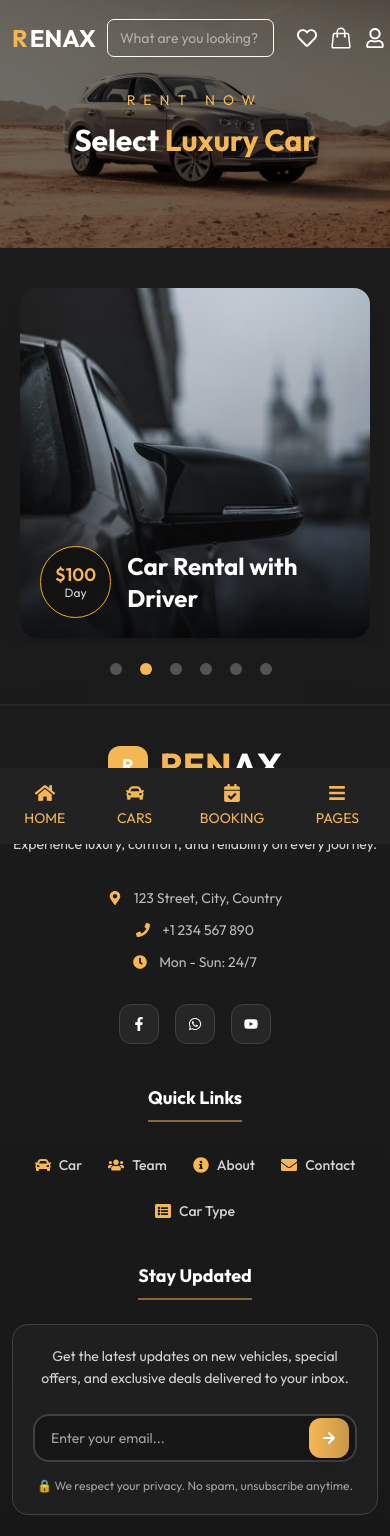
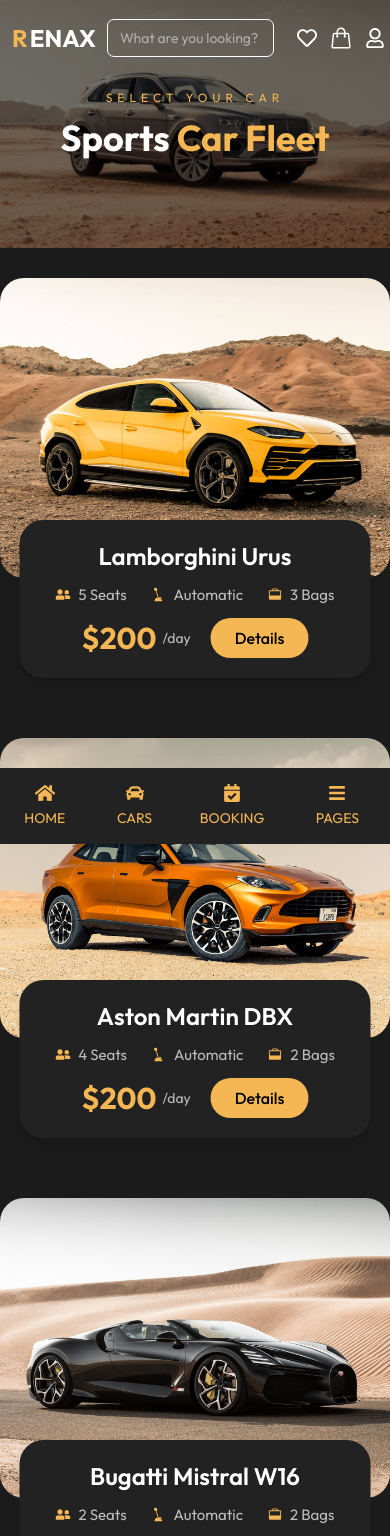
Before and after one commit to twahidulislamdev/go-ride, a React (Vite) app: page /sportsCarCategory in a window 390 px wide. Shown: the top 1536 px of the page. Built offline with nearby package versions, Linux system fonts and the light colour scheme.

Commit message:
Successfully add Luxury Car category.

```diff
--- a/src/components/NevigateByCategoryCard.jsx
+++ b/src/components/NevigateByCategoryCard.jsx
@@ -1,67 +1,66 @@
 import React from "react";
-import { HiArrowUpRight } from "react-icons/hi2";
+import { FaUserFriends } from "react-icons/fa";
+import { GiGearStick } from "react-icons/gi";
+import { PiSuitcaseSimpleFill } from "react-icons/pi";
 
-const NevigateByCategoryCard = ({ img, title, price }) => {
+const NevigateByCategoryCard = ({ car }) => {
   return (
-    <>
+    <div className="w-full relative">
+      {/* IMAGE */}
+      <div className="w-full h-[300px] lg:h-[350px] overflow-hidden rounded-3xl">
+        <img
+          src={car.image}
+          alt={car.name}
+          className="w-full h-full object-cover"
+        />
+      </div>
+
+      {/* BOTTOM CARD (OVERLAY) */}
       <div
-        className="relative  rounded-2xl overflow-hidden group shadow-xl
-                 hover:shadow-2xl lg:hover:-translate-y-1 transition-all duration-500"
+        className="absolute left-1/2 -translate-x-1/2 -bottom-10 lg:bottom-3
+                      bg-neutralColor w-[90%] shadow-lg rounded-3xl
+                      p-5 flex flex-col lg:flex-row justify-between
+                      items-center gap-3 lg:gap-6"
       >
-        {/* Image */}
-        <img
-          src={img}
-          alt={title}
-          className="w-full h-full object-cover transform
-                   lg:group-hover:scale-105 transition-transform duration-700"
-        />
+        {/* LEFT SIDE */}
+        <div>
+          <h2 className="text-center lg:text-start text-white text-2xl font-semibold">{car.name}</h2>
 
-        {/* Overlay */}
-        <div
-          className="absolute inset-0 bg-gradient-to-t from-black/80 via-black/20 to-transparent
-                      lg:group-hover:from-black/90 transition-all duration-500"
-        ></div>
+          <div className="flex items-center gap-6 mt-3 text-white/70 text-[15px]">
+            <div className="flex items-center gap-2">
+              <FaUserFriends className="text-mainColor" />
+              <span>{car.passengers} Seats</span>
+            </div>
 
-        {/* Bottom Content */}
-        <div className="absolute bottom-5 left-5 flex items-center gap-4">
-          <div
-            className="relative group bg-[#121212] border border-yellow-500 text-white
-                rounded-full w-18 h-18 flex flex-col items-center justify-center
-                shadow-lg transition-all duration-500 overflow-hidden"
-          >
-            {/* Price */}
-            <h3 className="text-mainColor text-lg font-semibold leading-none z-10">
-              ${price}
-            </h3>
+            <div className="flex items-center gap-2">
+              <GiGearStick className="text-mainColor" />
+              <span>{car.transmission}</span>
+            </div>
 
-            {/* Day text */}
-            <p className="text-xs text-gray-300 mt-[3px] leading-none z-10">
-              Day
-            </p>
-
-            {/* Yellow background + Arrow */}
-            <div
-              className="absolute inset-0 bg-mainColor opacity-0
-               group-hover:opacity-100 transition-opacity duration-500
-               flex items-center justify-center z-20"
-            >
-              <HiArrowUpRight className="text-black text-2xl " />
+            <div className="flex items-center gap-2">
+              <PiSuitcaseSimpleFill className="text-mainColor" />
+              <span>{car.luggage} Bags</span>
             </div>
           </div>
+        </div>
 
-          {/* Title */}
-          <h6 className="text-white text-2xl font-bold drop-shadow-lg">
-            {title}
-          </h6>
+        {/* RIGHT SIDE */}
+        <div className="flex flex-row-reverse lg:flex lg:flex-row items-center gap-5">
+          <button className="bg-mainColor text-black px-6 py-2 lg:py-3 rounded-full font-medium hover:bg-[#d29a3a] transition hover:cursor-pointer">
+            Details
+          </button>
+
+          <div className="text-right flex  items-center lg:flex-col lg:items-end space-x-1.5 lg:space-x-0">
+            <h3 className="text-mainColor text-3xl font-bold">${car.price}</h3>
+            <p className="text-white/70 text-sm">/day</p>
+          </div>
         </div>
       </div>
-    </>
+
+      {/* SPACING FIX */}
+      <div className="h-15"></div>
+    </div>
   );
 };
 
 export default NevigateByCategoryCard;
-
-//   <span
-//               className="absolute inset-0 rounded-full bg-yellow-500/10 blur-xl opacity-0
-//                lg:group-hover:opacity-100 transition-opacity duration-500"
-//             ></span>
--- a/src/components/layouts/Header.jsx
+++ b/src/components/layouts/Header.jsx
@@ -42,7 +42,7 @@
     <>
       {/* Desktop Header part start  */}
       <div
-        className={`hidden lg:block fixed top-0 left-0 right-0 py-5 w-full z-20 transition-all duration-300 ${
+        className={`hidden lg:block fixed top-0 left-0 right-0 py-5 w-full z-99 transition-all duration-300 ${
           isScrolled
             ? "bg-secondaryColor backdrop-blur-md shadow-md transition-ease-in-out transition-all duration-200"
             : "bg-transparent"
@@ -116,7 +116,7 @@
       </div>
       {/* Mobile Header part End  */}
 
-      <div className="py-4 flex justify-between items-center lg:hidden w-full fixed bottom-0 left-0 z-99 bg-[#222222] ">
+      <div className="py-4 flex justify-between items-center lg:hidden w-full fixed bottom-0 left-0 z-99 bg-neutralColor ">
         <Link to="/" className="w-[23%]">
           <div className=" mx-auto flex flex-col justify-center items-center">
             <FaHome className="text-mainColor text-2xl  pb-1.5 cursor-pointer" />
--- a/src/components/pages/Cars.jsx
+++ b/src/components/pages/Cars.jsx
@@ -162,7 +162,7 @@
       <div className="py-[30px] lg:py-[50px] bg-secondaryColor">
         <Container>
           <Flex className="justify-center lg:justify-between gap-x-5 ">
-            {/* Sidebar */}
+            {/*Car Sidebar start */}
             <div
               className={`fixed top-0 left-0 h-full w-[80%] lg:w-[30%] lg:h-[900px] bg-neutralColor z-50 transition-transform duration-300 rounded-none lg:static lg:translate-x-0 rounded-t-3xl overflow-y-auto lg:overflow-hidden scrollbar-hide pb-20 lg:pb-0 ${
                 isSidebarOpen ? "translate-x-0" : "-translate-x-full"
@@ -299,6 +299,7 @@
                 </div>
               </div>
             </div>
+            {/*Car Sidebar End */}
 
             {/* Mobile Overlay + Close */}
             {isSidebarOpen && (
@@ -309,7 +310,7 @@
                 />
                 <button
                   onClick={() => setIsSidebarOpen(false)}
-                  className="fixed top-9.5 right-4 z-[40] bg-mainColor p-3 rounded shadow-lg hover:bg-mainColor/90 transition lg:hidden"
+                  className="fixed top-9.5 right-4  bg-mainColor p-3 rounded shadow-lg hover:bg-mainColor/90 transition lg:hidden"
                 >
                   <GrClose size={22} className="text-white" />
                 </button>
--- a/src/components/pages/LuxuryCarCategory.jsx
+++ b/src/components/pages/LuxuryCarCategory.jsx
@@ -1,105 +1,110 @@
-import React from "react";
 import Container from "../Container";
 import NevigateByCategoryCard from "../NevigateByCategoryCard";
 
-// Images
 import BankgroundOne from "../../assets/backgroundOne.jpg";
-import serviceOne from "../../assets/serviceOne.jpg";
-import serviceTwo from "../../assets/serviceTwo.jpg";
-import serviceThree from "../../assets/serviceThree.jpg";
-import serviceFour from "../../assets/serviceFour.jpg";
-import serviceFive from "../../assets/serviceFive.jpg";
-import serviceSix from "../../assets/serviceSix.jpg";
-
-// Slick CSS
-import Slider from "react-slick";
-import "slick-carousel/slick/slick.css";
-import "slick-carousel/slick/slick-theme.css";
+import LamborghiniUrus from "../../assets/LamborghiniUrus.jpg";
+import astonMartinDbx from "../../assets/astonMartinDbx.jpg";
+import BugattiMistralW16 from "../../assets/BugattiMistralW16.jpg";
+import BentleyContinental from "../../assets/BentleyContinental.jpg";
+import RollsRoyceCullinan from "../../assets/RollsRoyceCullinan.jpg";
 
 const LuxuryCarCategory = () => {
   const luxuryCar = [
-    { id: "01", title: "Corporate Car Rental", img: serviceOne, price: 100 },
-    { id: "02", title: "Car Rental with Driver", img: serviceTwo, price: 100 },
-    { id: "03", title: "Airport Transfer", img: serviceThree, price: 100 },
-    { id: "04", title: "VIP Transfer", img: serviceFour, price: 100 },
-    { id: "05", title: "Private Transfer", img: serviceFive, price: 100 },
-    { id: "06", title: "Fleet Leasing", img: serviceSix, price: 100 },
+    {
+      name: "Lamborghini Urus",
+      brand: "Lamborghini",
+      type: "SUVs",
+      image: LamborghiniUrus,
+      doors: 4,
+      passengers: 5,
+      transmission: "Automatic",
+      luggage: 3,
+      price: 200,
+    },
+    {
+      name: "Aston Martin DBX",
+      brand: "Aston Martin",
+      type: "SUVs",
+      image: astonMartinDbx,
+      doors: 2,
+      passengers: 4,
+      transmission: "Automatic",
+      luggage: 2,
+      price: 200,
+    },
+    {
+      name: "Bugatti Mistral W16",
+      brand: "Bugatti",
+      type: "Sports Car",
+      image: BugattiMistralW16,
+      doors: 2,
+      passengers: 2,
+      transmission: "Automatic",
+      luggage: 2,
+      price: 220,
+    },
+    {
+      name: "Bentley Continental",
+      brand: "Bentley",
+      type: "Sports Car",
+      image: BentleyContinental,
+      doors: 2,
+      passengers: 2,
+      transmission: "Automatic",
+      luggage: 3,
+      price: 220,
+    },
+    {
+      name: "Rolls Royce Cullinan",
+      brand: "Rolls-Royce",
+      type: "SUVs",
+      image: RollsRoyceCullinan,
+      doors: 4,
+      passengers: 5,
+      transmission: "Automatic",
+      luggage: 4,
+      price: 250,
+    },
+    {
+      name: "Bentley Bentayga",
+      brand: "Bentley",
+      type: "SUVs",
+      image: BankgroundOne,
+      doors: 4,
+      passengers: 5,
+      transmission: "Automatic",
+      luggage: 4,
+      price: 250,
+    },
   ];
-
-  //  CUSTOM DOTS DESIGN
-  const customDots = {
-    dots: true,
-    appendDots: (dots) => (
-      <div>
-        <ul className="custom-dots mt-6"> {dots} </ul>
-      </div>
-    ),
-    customPaging: () => (
-      <div className="w-3 h-3 rounded-full bg-white/25"></div>
-    ),
-  };
-
-  const smallDeviceSettings = {
-    ...customDots,
-    infinite: true,
-    speed: 600,
-    slidesToShow: 1,
-    slidesToScroll: 1,
-    autoplay: true,
-    autoplaySpeed: 3500,
-    arrows: false,
-  };
 
   return (
     <>
-      <div className="py-0 lg:py-20 bg-secondaryColor">
+      {/* Banner */}
       <div
         className="relative py-[90px] lg:py-[230px] bg-cover bg-center"
         style={{ backgroundImage: `url(${BankgroundOne})` }}
       >
         <div className="absolute inset-0 bg-black/55"></div>
         <div className="relative z-10 text-center">
-            <h6 className="text-sm text-mainColor tracking-[8px]">RENT NOW</h6>
-            <h3 className="text-3xl lg:text-4xl text-white font-bold pt-3">
-              Select <span className="text-mainColor">Luxury Car</span>
+          <h6 className="text-xs lg:text-sm text-mainColor tracking-[5px] lg:tracking-[9px] uppercase">
+            Select Your Car
+          </h6>
+          <h3 className="text-4xl lg:text-5xl text-white font-bold pt-3">
+            Luxury <span className="text-mainColor">Car Fleet</span>
           </h3>
         </div>
       </div>
 
-        <div className="py-10 lg:py-20 ">
+      {/* Car Cards Section */}
+      <div className="w-full py-[30px] lg:py-[50px] bg-secondaryColor pb-20 px-3 lg:px-0">
         <Container>
-            {/* Mobile Slider */}
-            <div className="block lg:hidden">
-              <Slider className="pb-5" {...smallDeviceSettings}>
-                {luxuryCar.map((s) => (
-                  <div key={s.id} className="px-5 lg:px-0">
-                    <NevigateByCategoryCard
-                      id={s.id}
-                      title={s.title}
-                      img={s.img}
-                      price={s.price}
-                    />
-                  </div>
-                ))}
-              </Slider>
-            </div>
-
-            {/* Desktop Section (No Slider) */}
-            <div className="hidden lg:block">
-              <div className="grid grid-cols-3 gap-6">
-                {luxuryCar.map((s) => (
-                  <NevigateByCategoryCard
-                    key={s.id}
-                    id={s.id}
-                    title={s.title}
-                    img={s.img}
-                    price={s.price}
-                  />
+          <div className="grid grid-cols-1  lg:grid-cols-2 gap-10 space-y-15 lg:space-y-0">
+            {luxuryCar.map((car, index) => (
+              <NevigateByCategoryCard key={index} car={car} />
             ))}
           </div>
-            </div>
         </Container>
-        </div>
       </div>
     </>
   );
--- a/src/components/pages/SportsCarCategory.jsx
+++ b/src/components/pages/SportsCarCategory.jsx
@@ -1,105 +1,110 @@
-import React from "react";
 import Container from "../Container";
 import NevigateByCategoryCard from "../NevigateByCategoryCard";
 
-// Images
 import BankgroundOne from "../../assets/backgroundOne.jpg";
-import serviceOne from "../../assets/serviceOne.jpg";
-import serviceTwo from "../../assets/serviceTwo.jpg";
-import serviceThree from "../../assets/serviceThree.jpg";
-import serviceFour from "../../assets/serviceFour.jpg";
-import serviceFive from "../../assets/serviceFive.jpg";
-import serviceSix from "../../assets/serviceSix.jpg";
-
-// Slick CSS
-import Slider from "react-slick";
-import "slick-carousel/slick/slick.css";
-import "slick-carousel/slick/slick-theme.css";
+import LamborghiniUrus from "../../assets/LamborghiniUrus.jpg";
+import astonMartinDbx from "../../assets/astonMartinDbx.jpg";
+import BugattiMistralW16 from "../../assets/BugattiMistralW16.jpg";
+import BentleyContinental from "../../assets/BentleyContinental.jpg";
+import RollsRoyceCullinan from "../../assets/RollsRoyceCullinan.jpg";
 
 const SportsCarCategory = () => {
   const luxuryCar = [
-    { id: "01", title: "Corporate Car Rental", img: serviceOne, price: 100 },
-    { id: "02", title: "Car Rental with Driver", img: serviceTwo, price: 100 },
-    { id: "03", title: "Airport Transfer", img: serviceThree, price: 100 },
-    { id: "04", title: "VIP Transfer", img: serviceFour, price: 100 },
-    { id: "05", title: "Private Transfer", img: serviceFive, price: 100 },
-    { id: "06", title: "Fleet Leasing", img: serviceSix, price: 100 },
+    {
+      name: "Lamborghini Urus",
+      brand: "Lamborghini",
+      type: "SUVs",
+      image: LamborghiniUrus,
+      doors: 4,
+      passengers: 5,
+      transmission: "Automatic",
+      luggage: 3,
+      price: 200,
+    },
+    {
+      name: "Aston Martin DBX",
+      brand: "Aston Martin",
+      type: "SUVs",
+      image: astonMartinDbx,
+      doors: 2,
+      passengers: 4,
+      transmission: "Automatic",
+      luggage: 2,
+      price: 200,
+    },
+    {
+      name: "Bugatti Mistral W16",
+      brand: "Bugatti",
+      type: "Sports Car",
+      image: BugattiMistralW16,
+      doors: 2,
+      passengers: 2,
+      transmission: "Automatic",
+      luggage: 2,
+      price: 220,
+    },
+    {
+      name: "Bentley Continental",
+      brand: "Bentley",
+      type: "Sports Car",
+      image: BentleyContinental,
+      doors: 2,
+      passengers: 2,
+      transmission: "Automatic",
+      luggage: 3,
+      price: 220,
+    },
+    {
+      name: "Rolls Royce Cullinan",
+      brand: "Rolls-Royce",
+      type: "SUVs",
+      image: RollsRoyceCullinan,
+      doors: 4,
+      passengers: 5,
+      transmission: "Automatic",
+      luggage: 4,
+      price: 250,
+    },
+    {
+      name: "Bentley Bentayga",
+      brand: "Bentley",
+      type: "SUVs",
+      image: BankgroundOne,
+      doors: 4,
+      passengers: 5,
+      transmission: "Automatic",
+      luggage: 4,
+      price: 250,
+    },
   ];
-
-  //  CUSTOM DOTS DESIGN
-  const customDots = {
-    dots: true,
-    appendDots: (dots) => (
-      <div>
-        <ul className="custom-dots mt-6"> {dots} </ul>
-      </div>
-    ),
-    customPaging: () => (
-      <div className="w-3 h-3 rounded-full bg-white/25"></div>
-    ),
-  };
-
-  const smallDeviceSettings = {
-    ...customDots,
-    infinite: true,
-    speed: 600,
-    slidesToShow: 1,
-    slidesToScroll: 1,
-    autoplay: true,
-    autoplaySpeed: 3500,
-    arrows: false,
-  };
 
   return (
     <>
-      <div className="py-0 lg:py-20 bg-secondaryColor">
+      {/* Banner */}
       <div
         className="relative py-[90px] lg:py-[230px] bg-cover bg-center"
         style={{ backgroundImage: `url(${BankgroundOne})` }}
       >
         <div className="absolute inset-0 bg-black/55"></div>
         <div className="relative z-10 text-center">
-            <h6 className="text-sm text-mainColor tracking-[8px]">RENT NOW</h6>
-            <h3 className="text-3xl lg:text-4xl text-white font-bold pt-3">
-              Select <span className="text-mainColor">Luxury Car</span>
+          <h6 className="text-xs lg:text-sm text-mainColor tracking-[5px] lg:tracking-[9px] uppercase">
+            Select Your Car
+          </h6>
+          <h3 className="text-4xl lg:text-5xl text-white font-bold pt-3">
+            Sports <span className="text-mainColor">Car Fleet</span>
           </h3>
         </div>
       </div>
 
-        <div className="py-10 lg:py-20 ">
+      {/* Car Cards Section */}
+      <div className="w-full py-[30px] lg:py-[50px] bg-secondaryColor pb-20">
         <Container>
-            {/* Mobile Slider */}
-            <div className="block lg:hidden">
-              <Slider className="pb-5" {...smallDeviceSettings}>
-                {luxuryCar.map((s) => (
-                  <div key={s.id} className="px-5 lg:px-0">
-                    <NevigateByCategoryCard
-                      id={s.id}
-                      title={s.title}
-                      img={s.img}
-                      price={s.price}
-                    />
-                  </div>
-                ))}
-              </Slider>
-            </div>
-
-            {/* Desktop Section (No Slider) */}
-            <div className="hidden lg:block">
-              <div className="grid grid-cols-3 gap-6">
-                {luxuryCar.map((s) => (
-                  <NevigateByCategoryCard
-                    key={s.id}
-                    id={s.id}
-                    title={s.title}
-                    img={s.img}
-                    price={s.price}
-                  />
+          <div className="grid grid-cols-1  lg:grid-cols-2 gap-10 space-y-15 lg:space-y-0">
+            {luxuryCar.map((car, index) => (
+              <NevigateByCategoryCard key={index} car={car} />
             ))}
           </div>
-            </div>
         </Container>
-        </div>
       </div>
     </>
   );
```
Lines whose indentation alone changed are shown as unchanged.
